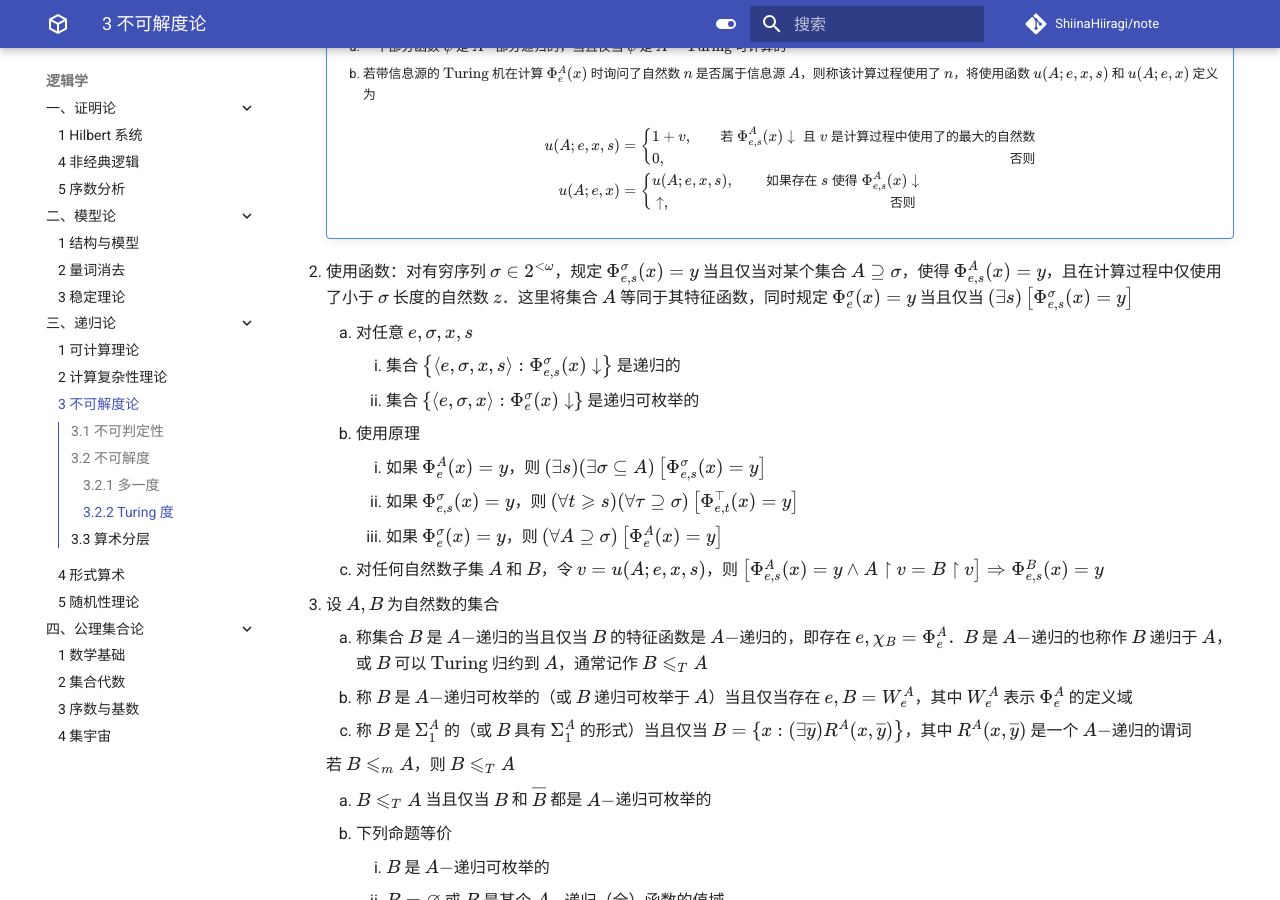
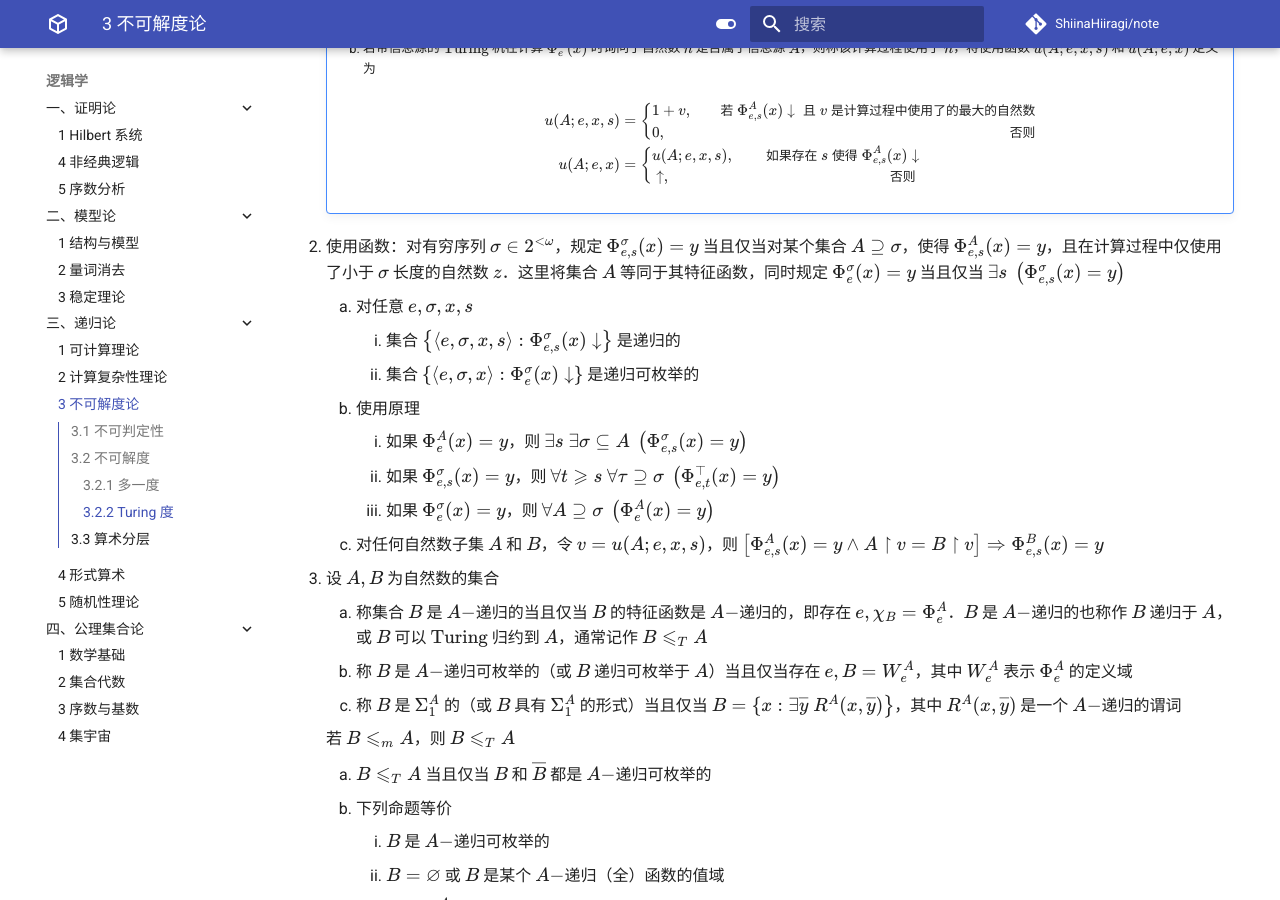
Before and after one commit to ShiinaHiiragi/note, an MkDocs documentation site: the page built from docs/logic/rec/dou.md, in a window 1280 px wide and 900 px high, scrolled down 2817 px. Built offline with MkDocs 1.6.1 and Material for MkDocs 9.7.7, drawn with Linux system fonts in a browser that asks for light colours; comment, search, counter and statistics services are not loaded; some of the changed text lies outside the part shown.

Commit message:
remove brackets

```diff
--- a/docs/logic/rec/dou.md
+++ b/docs/logic/rec/dou.md
@@ -87,19 +87,19 @@
             \end{aligned}
             $$
 
-2. 使用函数：对有穷序列 $\sigma \in 2^{<\omega}$，规定 $\Phi_{e, s}^{\sigma}(x)=y$ 当且仅当对某个集合 $A \supseteq \sigma$，使得 $\Phi_{e, s}^{A}(x)=y$，且在计算过程中仅使用了小于 $\sigma$ 长度的自然数 $z$．这里将集合 $A$ 等同于其特征函数，同时规定 $\Phi_{e}^{\sigma}(x)=y$ 当且仅当 $(\exists s)\left[\Phi_{e, s}^{\sigma}(x)=y\right]$
+2. 使用函数：对有穷序列 $\sigma \in 2^{<\omega}$，规定 $\Phi_{e, s}^{\sigma}(x)=y$ 当且仅当对某个集合 $A \supseteq \sigma$，使得 $\Phi_{e, s}^{A}(x)=y$，且在计算过程中仅使用了小于 $\sigma$ 长度的自然数 $z$．这里将集合 $A$ 等同于其特征函数，同时规定 $\Phi_{e}^{\sigma}(x)=y$ 当且仅当 $\exists s \ \left(\Phi_{e, s}^{\sigma}(x)=y\right)$
     1. 对任意 $e, \sigma, x, s$
         1. 集合 $\left\{\langle e, \sigma, x, s\rangle: \Phi_{e, s}^{\sigma}(x) \downarrow\right\}$ 是递归的
         2. 集合 $\left\{\langle e, \sigma, x\rangle: \Phi_{e}^{\sigma}(x) \downarrow\right\}$ 是递归可枚举的
     2. 使用原理
-        1. 如果 $\Phi_{e}^{A}(x)=y$，则 $(\exists s)(\exists \sigma \subseteq A)\left[\Phi_{e, s}^{\sigma}(x)=y\right]$
-        2. 如果 $\Phi_{e, s}^{\sigma}(x)=y$，则 $(\forall t \geqslant s)(\forall \tau \supseteq \sigma)\left[\Phi_{e, t}^{\top}(x)=y\right]$
-        3. 如果 $\Phi_{e}^{\sigma}(x)=y$，则 $(\forall A \supseteq \sigma)\left[\Phi_{e}^{A}(x)=y\right]$
+        1. 如果 $\Phi_{e}^{A}(x)=y$，则 $\exists s \ \exists \sigma \subseteq A \ \left(\Phi_{e, s}^{\sigma}(x)=y\right)$
+        2. 如果 $\Phi_{e, s}^{\sigma}(x)=y$，则 $\forall t \geqslant s \ \forall \tau \supseteq \sigma \ \left(\Phi_{e, t}^{\top}(x)=y\right)$
+        3. 如果 $\Phi_{e}^{\sigma}(x)=y$，则 $\forall A \supseteq \sigma \ \left(\Phi_{e}^{A}(x)=y\right)$
     3. 对任何自然数子集 $A$ 和 $B$，令 $v=u(A ; e, x, s)$，则 $\left[\Phi_{e, s}^{A}(x)=y \wedge A \upharpoonright v=B \upharpoonright v\right] \Rightarrow \Phi_{e, s}^{B}(x)=y$
 3. 设 $A, B$ 为自然数的集合
     1. 称集合 $B$ 是 $A-$递归的当且仅当 $B$ 的特征函数是 $A-$递归的，即存在 $e, \chi_{B}=\Phi_{e}^{A}$．$B$ 是 $A-$递归的也称作 $B$ 递归于 $A$，或 $B$ 可以 $\text{Turing}$ 归约到 $A$，通常记作 $B \leqslant_{T} A$
     2. 称 $B$ 是 $A-$递归可枚举的（或 $B$ 递归可枚举于 $A$）当且仅当存在 $e, B=W_{e}^{A}$，其中 $W_{e}^{A}$ 表示 $\Phi_{e}^{A}$ 的定义域
-    3. 称 $B$ 是 $\Sigma_{1}^{A}$ 的（或 $B$ 具有 $\Sigma_{1}^{A}$ 的形式）当且仅当 $B=\{x: \left.(\exists \overline{y}) R^{A}(x, \overline{y})\right\}$，其中 $R^{A}(x, \overline{y})$ 是一个 $A-$递归的谓词
+    3. 称 $B$ 是 $\Sigma_{1}^{A}$ 的（或 $B$ 具有 $\Sigma_{1}^{A}$ 的形式）当且仅当 $B=\{x: \left.\exists \overline{y} \ R^{A}(x, \overline{y})\right\}$，其中 $R^{A}(x, \overline{y})$ 是一个 $A-$递归的谓词
 
     若 $B \leqslant_{m} A$，则 $B \leqslant_{T} A$
 
@@ -168,7 +168,7 @@
         1. $A$ 是 $\Sigma_{n}$ 的，当且仅当它的补集 $\overline{A}$ 是 $\Pi_{n}$ 的
         2. 如果 $A$ 是 $\Sigma_{n}$ 的或是 $\Pi_{n}$ 的，则对所有的 $m>n$，$A$ 都既是 $\Sigma_{m}$ 的，也是 $\Pi_{m}$ 的
         3. 如果 $A$ 和 $B$ 都是 $\Sigma_{n}$ 的（或都是 $\Pi_{n}$ 的），则 $A \cup B$ 和 $A \cap B$ 都是 $\Sigma_{n}$ 的（或都是 $\Pi_{n}$ 的）
-        4. 如果 $R$ 是一个 $\Sigma_{n}$ 的关系且 $n>0$，则集合 $A=\{x:(\exists y) R(x, y)\}$ 是 $\Sigma_{n}$ 的
+        4. 如果 $R$ 是一个 $\Sigma_{n}$ 的关系且 $n>0$，则集合 $A=\{x:\exists y \ R(x, y)\}$ 是 $\Sigma_{n}$ 的
         5. 如果 $B \leqslant_{m} A$，$A$ 是 $\Sigma_{n}$ 的且 $n>0$，则 $B$ 也是 $\Sigma_{n}$ 的
         6. 如果 $R$ 是 $\Sigma_{n}$ 的（或是 $\Pi_{n}$ 的），则由下式定义的集合 $A$ 和 $B$ 也是 $\Sigma_{n}$ 的（或是 $\Pi_{n}$ 的）
 
```
Also changed, not shown: other parts of docs/logic/rec/dou.md (+6 -6 lines).
